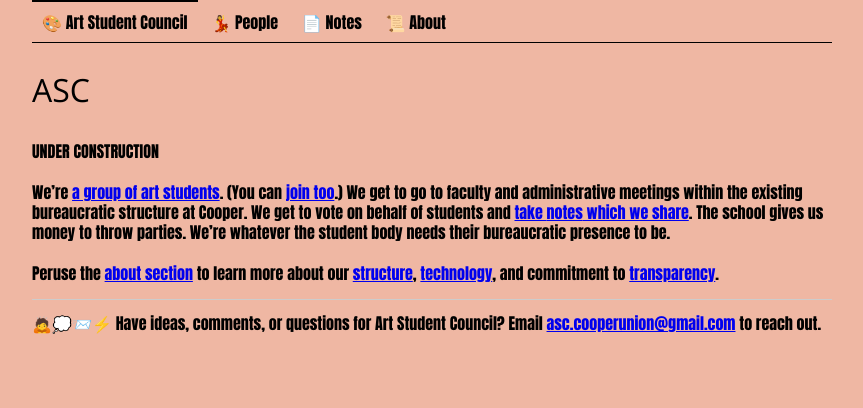
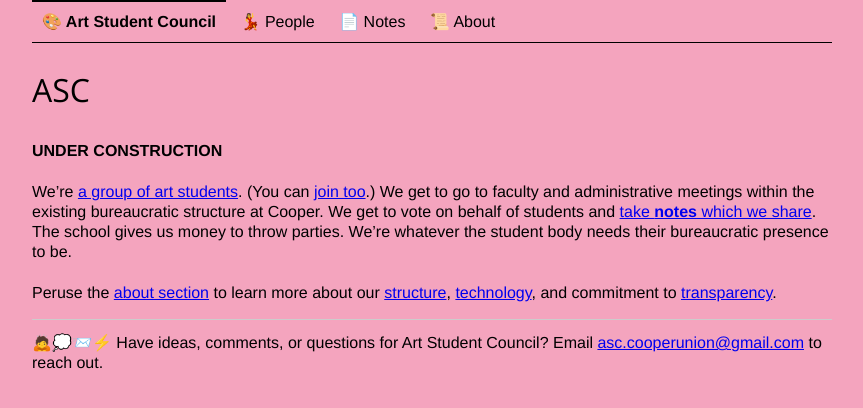
Before and after one commit to CooperASC/cooperasc.github.com, a Jekyll site: the page built from index.md, in a window 1280 px wide. Shown: the top 408 px of the page, without its empty margins (208-1071 px from the left). Built offline with Jekyll 4.4.1, drawn with Linux system fonts in a browser that asks for light colours.

Commit message:
new color and font

```diff
--- a/css/style.css
+++ b/css/style.css
@@ -380,9 +380,9 @@
 
 body {
 	padding:0;
-	font-family: Impact;
+	font-family: Helvetica,Sans-Serif;
 	line-height:1.25;
-	background:#efb7a3;
+	background:#f4a4be;
 }
 
 h1, h2, h3 {
```
